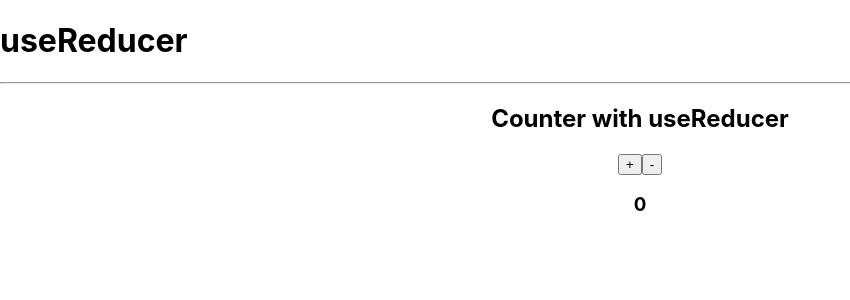
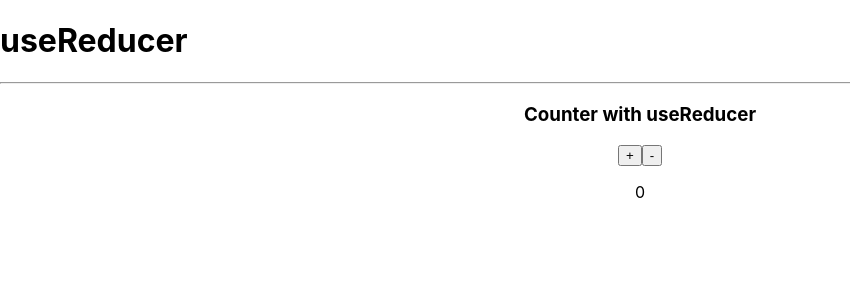
Before and after one commit to garciaarmando/react-practices, a React (Create React App) app in the folder 05-use-reducer/: page / in a window 1280 px wide. Shown: the top 300 px of the page, without its empty margins (0-850 px from the left). Built offline with nearby package versions, Linux system fonts and the light colour scheme.

Commit message:
starting with useReducer

```diff
--- a/05-use-reducer/src/components/CounterReducer.js
+++ b/05-use-reducer/src/components/CounterReducer.js
@@ -1,36 +1,30 @@
 import { useReducer } from "react";
 
-const initialState = { count: 0 };
+const initialState = { contador: 0 };
 
 const reducer = (state, action) => {
   switch (action.type) {
-    case "increase":
-      return { count: state.count + 1 };
-    case "decrease":
-      return { count: state.count - 1 };
+    case "INCREMENT":
+      return { contador: state.contador + 1 };
+    case "DECREMENT":
+      return { contador: state.contador - 1 };
     default:
       return state;
   }
 };
 
 const CounterReducer = () => {
-  // const [count, setCount] = useState(0);
-  //dispatch = setCount function in useState
+  // const [contador, setContador] = useState(0);
   const [state, dispatch] = useReducer(reducer, initialState);
 
-  // const increase = e => setCount(count + 1);
-  const increase = e => dispatch({ type: "increase" });
-  // const decrease = e => setCount(count - 1);
-  const decrease = e => dispatch({ type: "decrease" });
-
+  const sumar = () => dispatch({ type: "INCREMENT" });
+  const restar = () => dispatch({ type: "DECREMENT" });
   return (
     <div style={{ textAlign: "center" }}>
-      <h2>Counter with useReducer</h2>
-      <nav>
-        <button onClick={increase}>+</button>
-        <button onClick={decrease}>-</button>
-      </nav>
-      <h3>{state.count}</h3>
+      <h3>Counter with useReducer</h3>
+      <button onClick={sumar}>+</button>
+      <button onClick={restar}>-</button>
+      <p>{state.contador}</p>
     </div>
   );
 };
```
